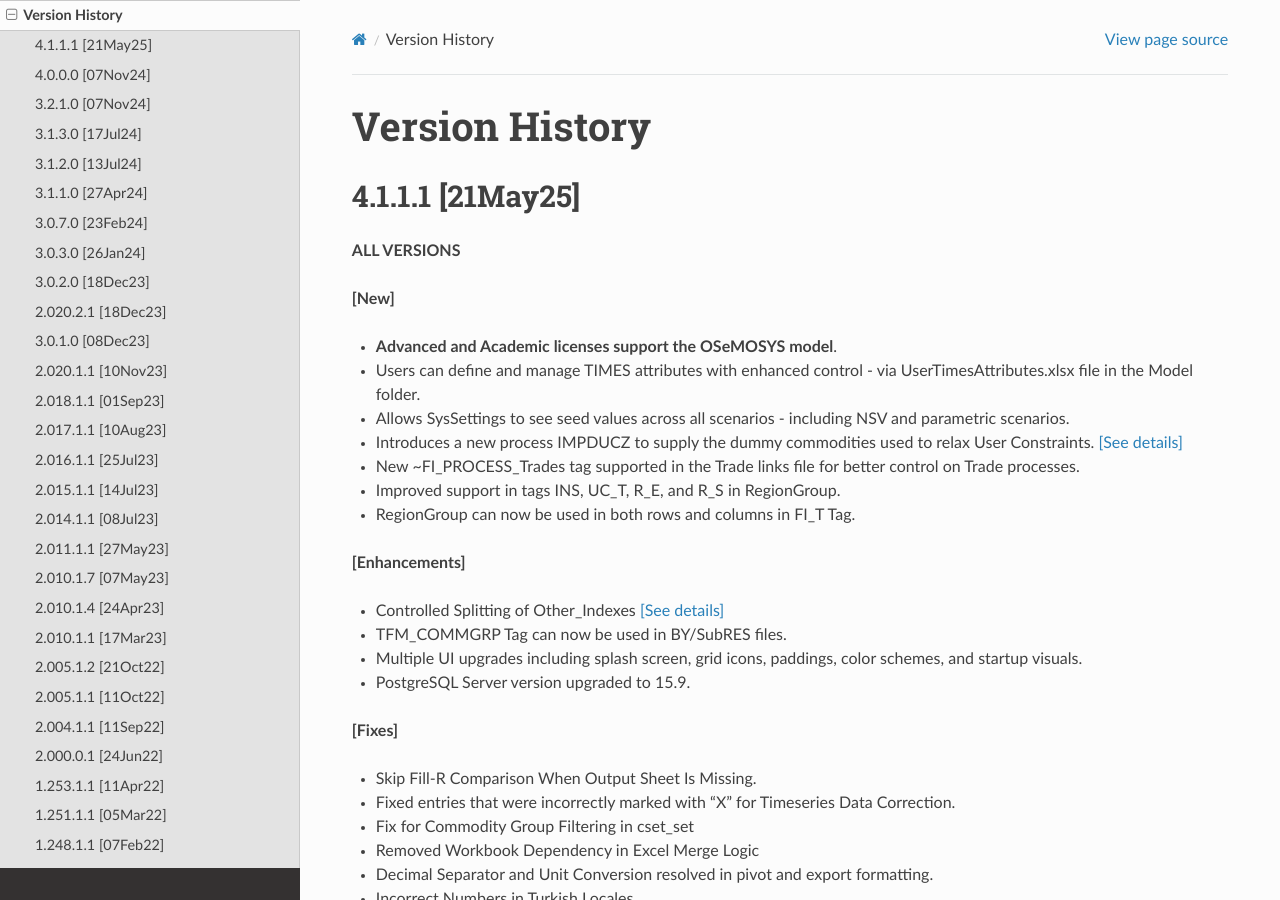
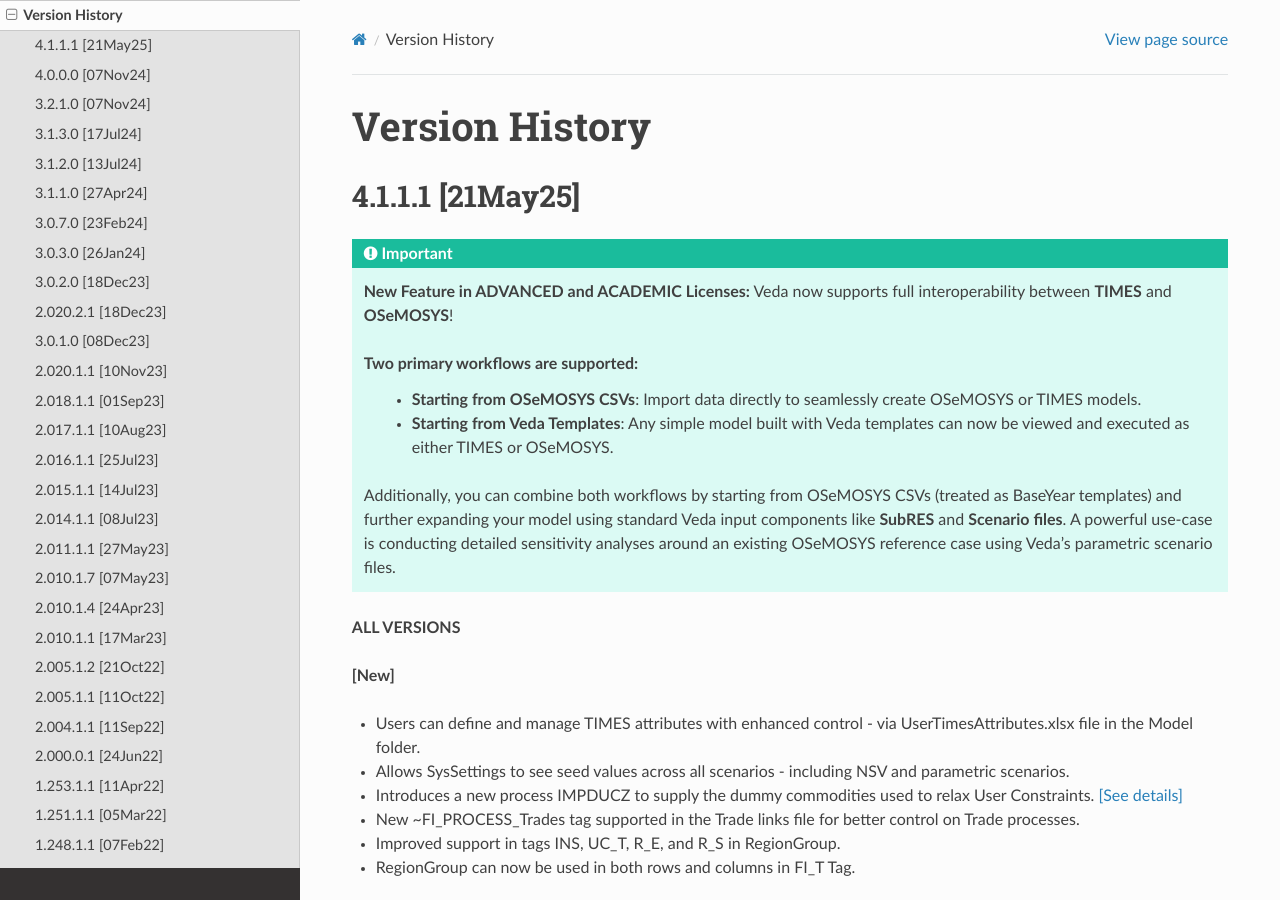
Before and after one commit to kanors-emr/Veda-documentation, a Sphinx documentation site: the page built from docs/source/pages/version_history.rst, in a window 1280 px wide and 900 px high. Built offline with Sphinx 7.4.7 and the Read the Docs theme 3.1.0, drawn with Linux system fonts in a browser that asks for light colours.

Commit message:
Update version_history.rst

```diff
--- a/docs/source/pages/version_history.rst
+++ b/docs/source/pages/version_history.rst
@@ -5,11 +5,20 @@
 4.1.1.1 [21May25]
 ^^^^^^^^^^^^^^^^^
 
+.. important::
+
+   **New Feature in ADVANCED and ACADEMIC Licenses:** Veda now supports full interoperability between **TIMES** and **OSeMOSYS**!
+
+   Two primary workflows are supported:
+    * **Starting from OSeMOSYS CSVs**: Import data directly to seamlessly create OSeMOSYS or TIMES models.
+    * **Starting from Veda Templates**: Any simple model built with Veda templates can now be viewed and executed as either TIMES or OSeMOSYS.
+   Additionally, you can combine both workflows by starting from OSeMOSYS CSVs (treated as BaseYear templates) and further expanding your model using standard Veda input components like **SubRES** and **Scenario files**. A powerful use-case is conducting detailed sensitivity analyses around an existing OSeMOSYS reference case using Veda's parametric scenario files.
+
+
 **ALL VERSIONS**
 
 **[New]**
 
-- **Advanced and Academic licenses support the OSeMOSYS model**.
 - Users can define and manage TIMES attributes with enhanced control - via UserTimesAttributes.xlsx file in the Model folder.
 - Allows SysSettings to see seed values across all scenarios - including NSV and parametric scenarios.
 - Introduces a new process IMPDUCZ to supply the dummy commodities used to relax User Constraints. `[See details] <https://forum.kanors-emr.org/showthread.php?tid=1213&pid=8049#pid8049>`_
```
